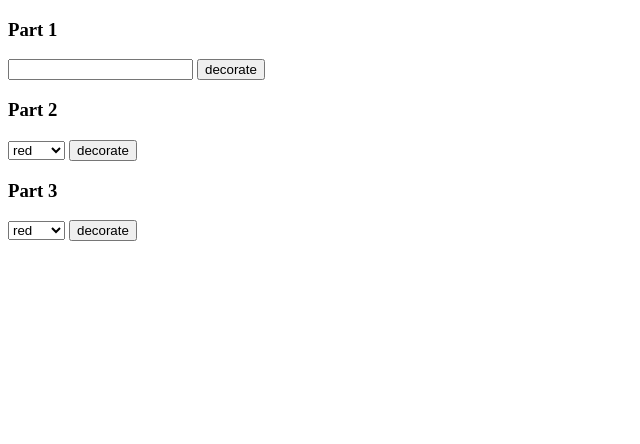
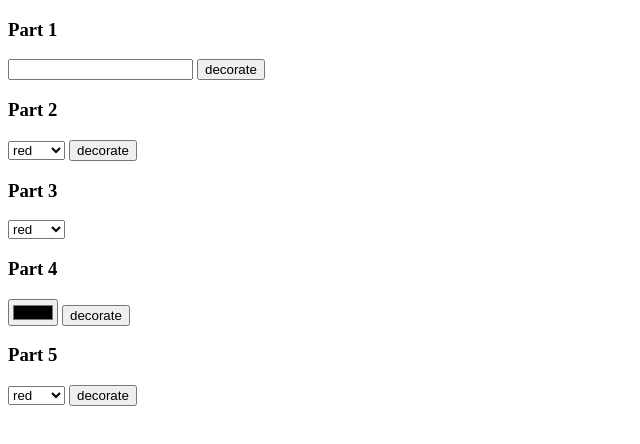
Before and after one commit to mikins1991/academy, a plain HTML site: page DZ-DOM/DZ-DOM 12.01/Part 1.html in a window 1280 px wide. Shown: the whole page, without its empty margins (0-640 px from the left). Drawn offline with Linux system fonts and the light colour scheme.

Commit message:
Update Part 1.html

```diff
--- a/DZ-DOM/DZ-DOM 12.01/Part 1.html
+++ b/DZ-DOM/DZ-DOM 12.01/Part 1.html
@@ -31,6 +31,17 @@
         <option>black</option>
         <option>green</option>
     </select>
+        <h3>Part 4</h3>
+    <input type="color" class="inputFour" value="">
+    <button class="btnFour">decorate</button>
+
+    <h3>Part 5</h3>
+    <select class="selectFive">
+        <option>red</option>
+        <option>gray</option>
+        <option>black</option>
+        <option>green</option>
+    </select>
     <button class="btnTree">decorate</button>
 
     <script src="Part1.js"></script>
```
